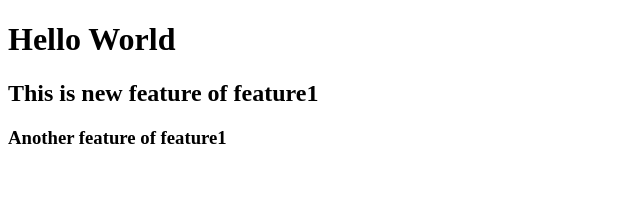
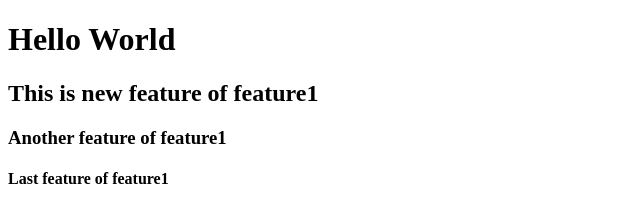
Before and after one commit to mihirsavaliya/LocalRepo, a plain HTML site: page index.html in a window 1280 px wide. Shown: the whole page, without its empty margins (0-640 px from the left). Drawn offline with Linux system fonts and the light colour scheme.

Commit message:
Adding last feature

```diff
--- a/index.html
+++ b/index.html
@@ -9,5 +9,6 @@
     <h1>Hello World</h1>
     <h2>This is new feature of feature1</h2>
     <h3>Another feature of feature1</h3>
+    <h4>Last feature of feature1</h4>
 </body>
 </html>
```
